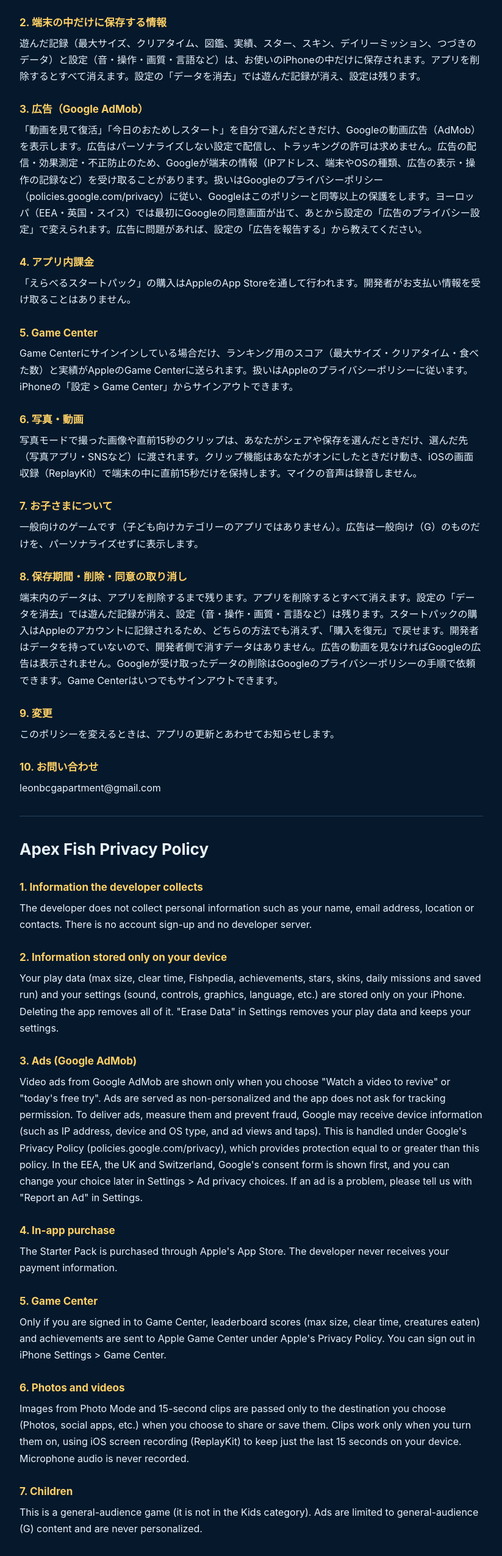
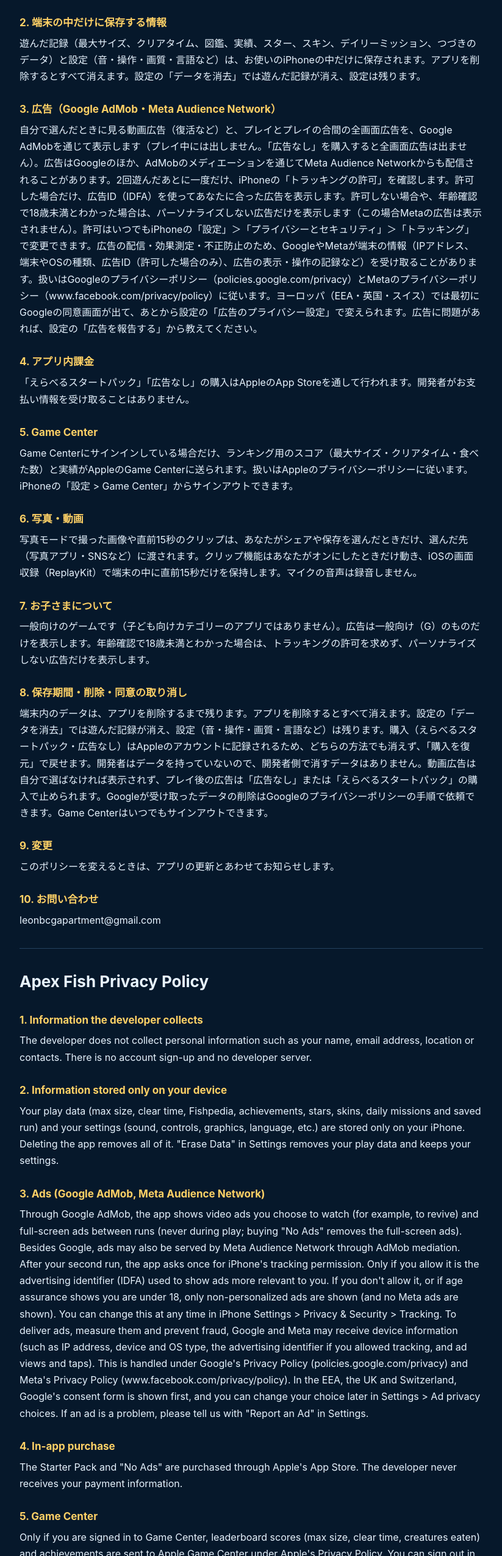
Before and after one commit to Spark-iosdev/apexfish-support, a plain HTML site: page privacy.html in a window 1280 px wide. Shown: the part 248-2800 px from the top of the page at 61% size, without its empty margins (228-1051 px from the left). Drawn offline with Linux system fonts and the light colour scheme.

Commit message:
Apex Fish 1.3: Meta Audience Network と ATT をプライバシーポリシーに追記

```diff
--- a/privacy.html
+++ b/privacy.html
@@ -3,21 +3,21 @@ h1{font-size:26px;margin:8px 0 4px}h2{font-size:17px;margin:26px 0 6px;color:#ff
 .lang{margin:10px 0 24px}.lang a{margin-right:14px}.tag{color:#9cc3e6;font-size:14px}hr{border:0;border-top:1px solid #23415f;margin:32px 0}</style></head><body><div class="lang"><a href="#ja">日本語</a><a href="#en">English</a> · <a href="./">Support</a></div><section id="ja"><h1>Apex Fish プライバシーポリシー</h1>
 <h2>1. 開発者が集める情報</h2><p>開発者は、名前・メールアドレス・位置情報・連絡先などの個人情報を集めません。アカウント登録もありません。開発者のサーバーはありません。</p>
 <h2>2. 端末の中だけに保存する情報</h2><p>遊んだ記録（最大サイズ、クリアタイム、図鑑、実績、スター、スキン、デイリーミッション、つづきのデータ）と設定（音・操作・画質・言語など）は、お使いのiPhoneの中だけに保存されます。アプリを削除するとすべて消えます。設定の「データを消去」では遊んだ記録が消え、設定は残ります。</p>
-<h2>3. 広告（Google AdMob）</h2><p>「動画を見て復活」「今日のおためしスタート」を自分で選んだときだけ、Googleの動画広告（AdMob）を表示します。広告はパーソナライズしない設定で配信し、トラッキングの許可は求めません。広告の配信・効果測定・不正防止のため、Googleが端末の情報（IPアドレス、端末やOSの種類、広告の表示・操作の記録など）を受け取ることがあります。扱いはGoogleのプライバシーポリシー（policies.google.com/privacy）に従い、Googleはこのポリシーと同等以上の保護をします。ヨーロッパ（EEA・英国・スイス）では最初にGoogleの同意画面が出て、あとから設定の「広告のプライバシー設定」で変えられます。広告に問題があれば、設定の「広告を報告する」から教えてください。</p>
-<h2>4. アプリ内課金</h2><p>「えらべるスタートパック」の購入はAppleのApp Storeを通して行われます。開発者がお支払い情報を受け取ることはありません。</p>
+<h2>3. 広告（Google AdMob・Meta Audience Network）</h2><p>自分で選んだときに見る動画広告（復活など）と、プレイとプレイの合間の全画面広告を、Google AdMobを通じて表示します（プレイ中には出しません。「広告なし」を購入すると全画面広告は出ません）。広告はGoogleのほか、AdMobのメディエーションを通じてMeta Audience Networkからも配信されることがあります。2回遊んだあとに一度だけ、iPhoneの「トラッキングの許可」を確認します。許可した場合だけ、広告ID（IDFA）を使ってあなたに合った広告を表示します。許可しない場合や、年齢確認で18歳未満とわかった場合は、パーソナライズしない広告だけを表示します（この場合Metaの広告は表示されません）。許可はいつでもiPhoneの「設定」＞「プライバシーとセキュリティ」＞「トラッキング」で変更できます。広告の配信・効果測定・不正防止のため、GoogleやMetaが端末の情報（IPアドレス、端末やOSの種類、広告ID（許可した場合のみ）、広告の表示・操作の記録など）を受け取ることがあります。扱いはGoogleのプライバシーポリシー（policies.google.com/privacy）とMetaのプライバシーポリシー（www.facebook.com/privacy/policy）に従います。ヨーロッパ（EEA・英国・スイス）では最初にGoogleの同意画面が出て、あとから設定の「広告のプライバシー設定」で変えられます。広告に問題があれば、設定の「広告を報告する」から教えてください。</p>
+<h2>4. アプリ内課金</h2><p>「えらべるスタートパック」「広告なし」の購入はAppleのApp Storeを通して行われます。開発者がお支払い情報を受け取ることはありません。</p>
 <h2>5. Game Center</h2><p>Game Centerにサインインしている場合だけ、ランキング用のスコア（最大サイズ・クリアタイム・食べた数）と実績がAppleのGame Centerに送られます。扱いはAppleのプライバシーポリシーに従います。iPhoneの「設定 &gt; Game Center」からサインアウトできます。</p>
 <h2>6. 写真・動画</h2><p>写真モードで撮った画像や直前15秒のクリップは、あなたがシェアや保存を選んだときだけ、選んだ先（写真アプリ・SNSなど）に渡されます。クリップ機能はあなたがオンにしたときだけ動き、iOSの画面収録（ReplayKit）で端末の中に直前15秒だけを保持します。マイクの音声は録音しません。</p>
-<h2>7. お子さまについて</h2><p>一般向けのゲームです（子ども向けカテゴリーのアプリではありません）。広告は一般向け（G）のものだけを、パーソナライズせずに表示します。</p>
-<h2>8. 保存期間・削除・同意の取り消し</h2><p>端末内のデータは、アプリを削除するまで残ります。アプリを削除するとすべて消えます。設定の「データを消去」では遊んだ記録が消え、設定（音・操作・画質・言語など）は残ります。スタートパックの購入はAppleのアカウントに記録されるため、どちらの方法でも消えず、「購入を復元」で戻せます。開発者はデータを持っていないので、開発者側で消すデータはありません。広告の動画を見なければGoogleの広告は表示されません。Googleが受け取ったデータの削除はGoogleのプライバシーポリシーの手順で依頼できます。Game Centerはいつでもサインアウトできます。</p>
+<h2>7. お子さまについて</h2><p>一般向けのゲームです（子ども向けカテゴリーのアプリではありません）。広告は一般向け（G）のものだけを表示します。年齢確認で18歳未満とわかった場合は、トラッキングの許可を求めず、パーソナライズしない広告だけを表示します。</p>
+<h2>8. 保存期間・削除・同意の取り消し</h2><p>端末内のデータは、アプリを削除するまで残ります。アプリを削除するとすべて消えます。設定の「データを消去」では遊んだ記録が消え、設定（音・操作・画質・言語など）は残ります。購入（えらべるスタートパック・広告なし）はAppleのアカウントに記録されるため、どちらの方法でも消えず、「購入を復元」で戻せます。開発者はデータを持っていないので、開発者側で消すデータはありません。動画広告は自分で選ばなければ表示されず、プレイ後の広告は「広告なし」または「えらべるスタートパック」の購入で止められます。Googleが受け取ったデータの削除はGoogleのプライバシーポリシーの手順で依頼できます。Game Centerはいつでもサインアウトできます。</p>
 <h2>9. 変更</h2><p>このポリシーを変えるときは、アプリの更新とあわせてお知らせします。</p>
 <h2>10. お問い合わせ</h2><p>leonbcgapartment@gmail.com</p><p></p></section><hr><section id="en" lang="en"><h1>Apex Fish Privacy Policy</h1>
 <h2>1. Information the developer collects</h2><p>The developer does not collect personal information such as your name, email address, location or contacts. There is no account sign-up and no developer server.</p>
 <h2>2. Information stored only on your device</h2><p>Your play data (max size, clear time, Fishpedia, achievements, stars, skins, daily missions and saved run) and your settings (sound, controls, graphics, language, etc.) are stored only on your iPhone. Deleting the app removes all of it. &quot;Erase Data&quot; in Settings removes your play data and keeps your settings.</p>
-<h2>3. Ads (Google AdMob)</h2><p>Video ads from Google AdMob are shown only when you choose &quot;Watch a video to revive&quot; or &quot;today&#x27;s free try&quot;. Ads are served as non-personalized and the app does not ask for tracking permission. To deliver ads, measure them and prevent fraud, Google may receive device information (such as IP address, device and OS type, and ad views and taps). This is handled under Google&#x27;s Privacy Policy (policies.google.com/privacy), which provides protection equal to or greater than this policy. In the EEA, the UK and Switzerland, Google&#x27;s consent form is shown first, and you can change your choice later in Settings &gt; Ad privacy choices. If an ad is a problem, please tell us with &quot;Report an Ad&quot; in Settings.</p>
-<h2>4. In-app purchase</h2><p>The Starter Pack is purchased through Apple&#x27;s App Store. The developer never receives your payment information.</p>
+<h2>3. Ads (Google AdMob, Meta Audience Network)</h2><p>Through Google AdMob, the app shows video ads you choose to watch (for example, to revive) and full-screen ads between runs (never during play; buying &quot;No Ads&quot; removes the full-screen ads). Besides Google, ads may also be served by Meta Audience Network through AdMob mediation. After your second run, the app asks once for iPhone&#x27;s tracking permission. Only if you allow it is the advertising identifier (IDFA) used to show ads more relevant to you. If you don&#x27;t allow it, or if age assurance shows you are under 18, only non-personalized ads are shown (and no Meta ads are shown). You can change this at any time in iPhone Settings &gt; Privacy &amp; Security &gt; Tracking. To deliver ads, measure them and prevent fraud, Google and Meta may receive device information (such as IP address, device and OS type, the advertising identifier if you allowed tracking, and ad views and taps). This is handled under Google&#x27;s Privacy Policy (policies.google.com/privacy) and Meta&#x27;s Privacy Policy (www.facebook.com/privacy/policy). In the EEA, the UK and Switzerland, Google&#x27;s consent form is shown first, and you can change your choice later in Settings &gt; Ad privacy choices. If an ad is a problem, please tell us with &quot;Report an Ad&quot; in Settings.</p>
+<h2>4. In-app purchase</h2><p>The Starter Pack and &quot;No Ads&quot; are purchased through Apple&#x27;s App Store. The developer never receives your payment information.</p>
 <h2>5. Game Center</h2><p>Only if you are signed in to Game Center, leaderboard scores (max size, clear time, creatures eaten) and achievements are sent to Apple Game Center under Apple&#x27;s Privacy Policy. You can sign out in iPhone Settings &gt; Game Center.</p>
 <h2>6. Photos and videos</h2><p>Images from Photo Mode and 15-second clips are passed only to the destination you choose (Photos, social apps, etc.) when you choose to share or save them. Clips work only when you turn them on, using iOS screen recording (ReplayKit) to keep just the last 15 seconds on your device. Microphone audio is never recorded.</p>
-<h2>7. Children</h2><p>This is a general-audience game (it is not in the Kids category). Ads are limited to general-audience (G) content and are never personalized.</p>
-<h2>8. Retention, deletion and withdrawing consent</h2><p>Data on your device stays until you delete the app, which removes all of it. &quot;Erase Data&quot; in Settings removes your play data and keeps your settings (sound, controls, graphics, language, etc.). The Starter Pack purchase is recorded with your Apple Account, so neither removes it and you can bring it back with Restore Purchases. The developer holds no data about you, so there is nothing to delete on our side. Google ads are only shown when you choose to watch a video. You can ask Google to delete data it received by following Google&#x27;s Privacy Policy. You can sign out of Game Center at any time.</p>
+<h2>7. Children</h2><p>This is a general-audience game (it is not in the Kids category). Ads are limited to general-audience (G) content. If age assurance shows you are under 18, the app does not ask for tracking permission and shows only non-personalized ads.</p>
+<h2>8. Retention, deletion and withdrawing consent</h2><p>Data on your device stays until you delete the app, which removes all of it. &quot;Erase Data&quot; in Settings removes your play data and keeps your settings (sound, controls, graphics, language, etc.). Purchases (the Starter Pack and &quot;No Ads&quot;) are recorded with your Apple Account, so neither removes them and you can bring them back with Restore Purchases. The developer holds no data about you, so there is nothing to delete on our side. Video ads are only shown when you choose to watch one, and the ads after a run can be turned off by buying &quot;No Ads&quot; or the Starter Pack. You can ask Google to delete data it received by following Google&#x27;s Privacy Policy. You can sign out of Game Center at any time.</p>
 <h2>9. Changes</h2><p>If this policy changes, we will let you know together with an app update.</p>
-<h2>10. Contact</h2><p>leonbcgapartment@gmail.com</p><p></p></section><p class="tag">Last updated: 2026-10-28</p></body></html>
+<h2>10. Contact</h2><p>leonbcgapartment@gmail.com</p><p></p></section><p class="tag">Last updated: 2026-11-25</p></body></html>
```
